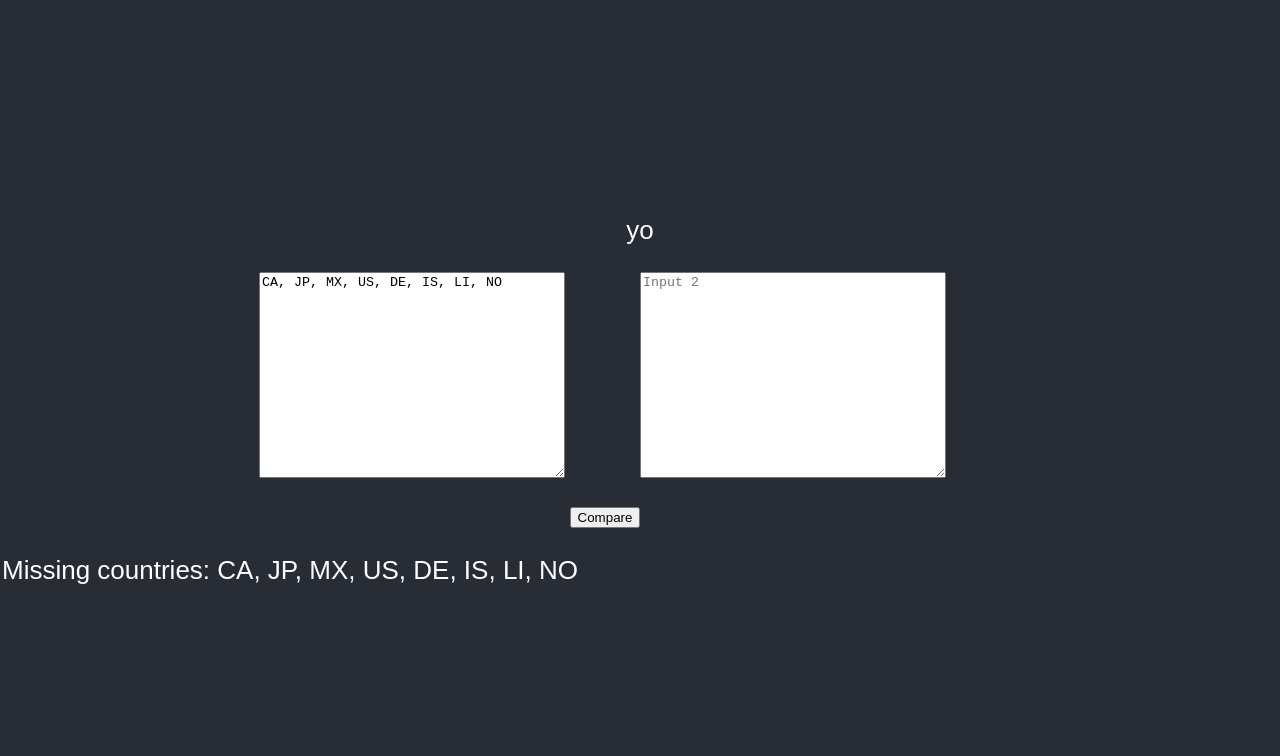
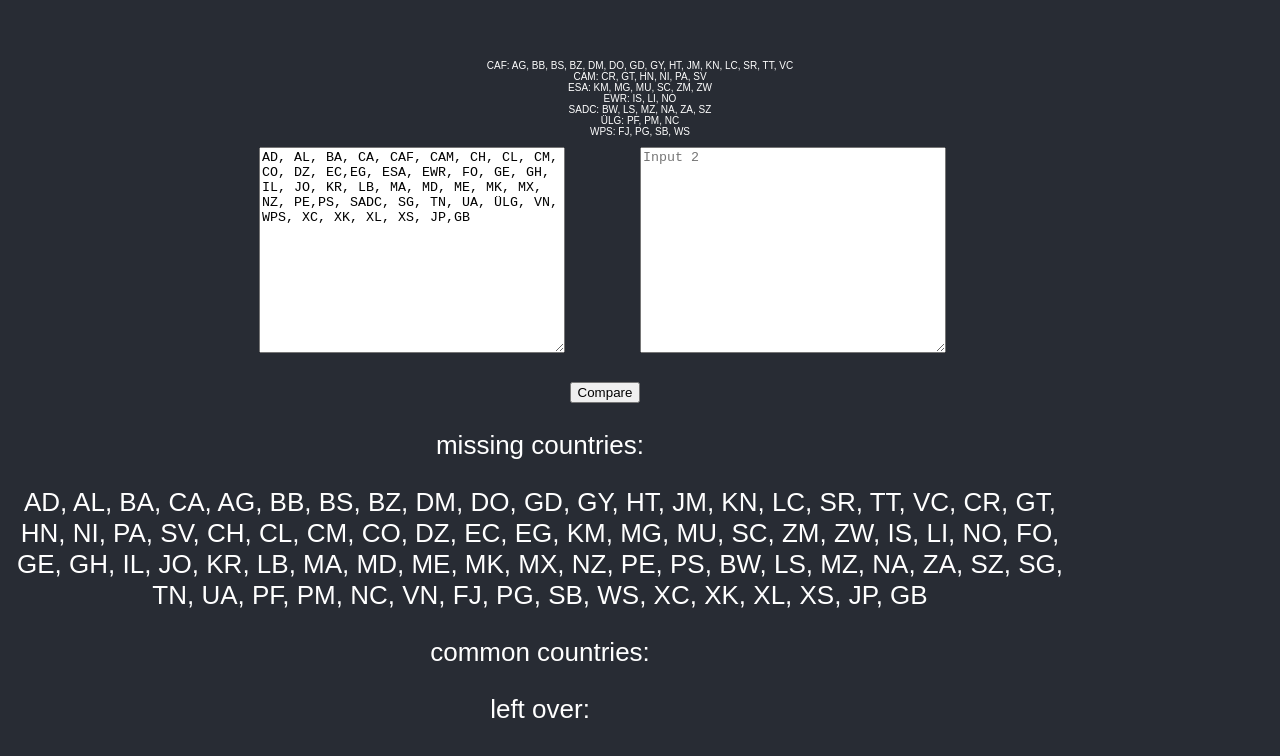
Before and after one commit to hieuuhei/hieuuhei.github.io, a plain HTML site: page index.html in a window 1280 px wide. Both pictures are taken after a click on the button "Compare". Drawn offline with Linux system fonts and the light colour scheme.

Commit message:
Update index.html

```diff
--- a/index.html
+++ b/index.html
@@ -23,6 +23,10 @@
       font-size: calc(10px + 2vmin);
     }
 
+    .legend {
+      font-size :10px;
+    }
+
     .input-container {
       display: flex;
       justify-content: center;
@@ -42,16 +46,26 @@
 
     .output-container {
       text-align: center;
-      margin-right: 700px;
+      margin-right: 200px;
     }
   </style>
 </head>
 <body>
 
 <div class="header">
-  <p>yo</p>
+  <div class ="legend">
+    <p>CAF: AG, BB, BS, BZ, DM, DO, GD, GY, HT, JM, KN, LC, SR, TT, VC<br>
+      CAM: CR, GT, HN, NI, PA, SV<br>
+      ESA: KM, MG, MU, SC, ZM, ZW<br>
+      EWR: IS, LI, NO<br>
+      SADC: BW, LS, MZ, NA, ZA, SZ<br>
+      ÜLG: PF, PM, NC<br>
+      WPS: FJ, PG, SB, WS</p>
+  </div>
+
   <div class="input-container">
-    <textarea id="input1" placeholder="Input 1">CA, JP, MX, US, DE, IS, LI, NO</textarea>
+    <textarea id="input1" placeholder="Input 1"
+    >AD, AL, BA, CA, CAF, CAM, CH, CL, CM, CO, DZ, EC,EG, ESA, EWR, FO, GE, GH, IL, JO, KR, LB, MA, MD, ME, MK, MX, NZ, PE,PS, SADC, SG, TN, UA, ÜLG, VN, WPS, XC, XK, XL, XS, JP,GB</textarea>
     <textarea id="input2" placeholder="Input 2"></textarea>
   </div>
 
@@ -60,49 +74,163 @@
   </div>
 
   <div class="output-container">
+    <p>missing countries:</p>
     <p id="output"></p>
+    <p>common countries:</p>
+    <p id="output2"></p>
+    <p>left over:</p>
+    <p id="output3"></p>
   </div>
 </div>
 
 <script>
   // JavaScript code
   const countryMapping = {
+    "CAF": ["AG", "BB", "BS", "BZ", "DM", "DO", "GD", "GY", "HT", "JM", "KN", "LC", "SR", "TT", "VC"],
+    "CAM": ["CR", "GT", "HN", "NI", "PA", "SV"],
+    "ESA": [ "KM", "MG", "MU", "SC", "ZM", "ZW"],
+    "EWR": ["IS", "LI", "NO"],
+    "SADC": ["BW", "LS", "MZ", "NA", "ZA", "SZ"],
+    "ÜLG": ["PF", "PM", "NC"],
+    "WPS": ["FJ", "PG", "SB", "WS"],
+
+    "ANDORRA": "AD",
+    "ALBANIEN": "AL",
+    "ALBANIA": "AL",
+
+    "BOSNIEN": "BA",
+    "BOSNIEN-HERZEGOWINA": "BA",
+    "BOSNIA": "BA",
+    "BOSNIA-HERZEGOVINA": "BA",
+    "HERZEGOVINA": "BA",
+
+    "KANADA": "CA",
     "CANADA": "CA",
-    'EWR': ["IS", "LI", "NO"],
-    "GERMANY": "DE",
-    "ICELAND": "IS",
-    "KANADA": "CA",
+    "SCHWEIZ": "CH",
+    "SWITZERLAND": "CH",
+    "CHILE": "CL",
+    "KAMERUN": "CM",
+    "CAMEROON": "CM",
+    "KOLUMBIEN": "CO",
+    "COLUMBIA": "CO",
+    "ALGERIEN": "DZ",
+    "ALGERIA": "DZ",
+    "ECUADOR": "EC",
+    "ÄGYPTEN": "EG",
+    "EGYPT": "EG",
+    "FÄRÖER": "FO",
+    "FAROE": "FO",
+    "GEORGIEN": "GE",
+    "GEORGIA": "GE",
+    "GHANA": "GH",
+    "SINGAPUR": "SG",
+    "SINGAPORE": "SG",
+    "ISRAEL": "IL",
+    "JORDANIEN": "JO",
+    "JORDAN": "JO",
+    "SÜDKOREA": "KR",
+    "SOUTH-KOREA": "KR",
+    "KOREA": "KR",
+    "LIBANON": "LB",
+    "LEBANON": "LB",
+    "MAROKKO": "MA",
+    "MOROCCO": "MA",
+    "MOLDAWIEN": "MD",
+    "MOLDOVA": "MD",
+    "MONTENEGRO": "ME",
+    "MAZEDONIEN": "MK",
+    "MACEDONIA": "MK",
+    "MEXICO": "MX",
+    "NEUSEELAND": "NZ",
+    "NEW-ZEALAND": "NZ",
+    "ZEALAND": "NZ",
+    "PERU": "PE",
+    "PALÄSTNA": "PS",
+    "PALESTINE": "PS",
+    "TUNESIEN": "TN",
+    "TUNISIA": "TN",
+    "UKRAINE": "UA",
+    "VIETNAM": "VN",
+    "CEUTA": "XC",
+    "KOSOVO": "XK",
+    "KOSOVA": "XK",
+    "MELILLA": "XL",
+    "SERBIEN": "XS",
+    "SERBIA": "XS",
     "JAPAN": "JP",
-    "LIECHTENSTEIN": "LI",
-    "MEXICO": "MX",
-    "NORWAY": "NO",
-    "UNITED STATES": "US"
+    "GROSSBRITANNIEN": "GB",
+    "UNITED-KINGDOM": "GB"
   };
 
   function handleCompare() {
     const input1 = document.getElementById("input1").value;
     const input2 = document.getElementById("input2").value;
 
-    const list1 = input1.split(",").map(code => code.trim().toUpperCase());
+    const list1 = input1.split(/[\s,;:*]+/).map(code => {
+      const trimmedCode = code.trim().toUpperCase().replace(/[()]/g, "");
+      return countryMapping[trimmedCode] || trimmedCode;
+    }).flat();
+
     const list2 = input2.split(/[\s,.]+/).map(code => {
       const trimmedCode = code.trim().toUpperCase().replace(/[()]/g, "");
       return countryMapping[trimmedCode] || trimmedCode;
+    }).flat();
+
+    const missingCountries = [];
+    const commonCountries = [];
+    const leftOverCountries = [];
+
+    // Check for common and missing countries
+    for (const group in countryMapping) {
+      if (Array.isArray(countryMapping[group])) {
+        const groupCountries = countryMapping[group];
+        const commonInGroup = groupCountries.filter(code => list2.includes(code));
+        const missingInGroup = groupCountries.filter(code => !list2.includes(code));
+
+        if (commonInGroup.length > 0) {
+          if (commonInGroup.length === groupCountries.length) {
+            commonCountries.push(group);
+          } else {
+            commonCountries.push(`${group} (${commonInGroup.join(', ')})`);
+            missingCountries.push(`${group} (${missingInGroup.join(', ')})`);
+          }
+        }
+      }
+    }
+
+    // Check for individual countries
+    list1.forEach(code => {
+      if (!list2.includes(code) && !Object.keys(countryMapping).includes(code)) {
+        missingCountries.push(code);
+      }
     });
 
-    const flattenedList2 = list2.flat();
+    list2.forEach(code => {
+      if (!list1.includes(code) && !Object.keys(countryMapping).includes(code)) {
+        leftOverCountries.push(code);
+      }
+    });
 
-    const missingCountries = list1.filter(code => !flattenedList2.includes(code));
-    document.getElementById("output").textContent = "Missing countries: " + missingCountries.join(', ');
+    document.getElementById("output").textContent = missingCountries.join(', ');
+    document.getElementById("output2").textContent = commonCountries.join(', ');
+    document.getElementById("output3").textContent = leftOverCountries.join(', ');
   }
 
   // Event listener for Enter key
+
+    document.getElementById("input1").addEventListener("keydown", function(e) {
+        if (e.key === "Enter") {
+        e.preventDefault(); // prevent the default Enter action
+        handleCompare();
+        }
+    });
     document.getElementById("input2").addEventListener("keydown", function(e) {
         if (e.key === "Enter") {
         e.preventDefault(); // prevent the default Enter action
         handleCompare();
         }
     });
-  //make change in country-compare-lite-app first then copy to hieuuhei.github.io
+  //make change in country-compare-lite-app first then copy to hieuuhei.github.io. then push to github
 </script>
 
 </body>
```
Lines whose indentation alone changed are shown as unchanged.
